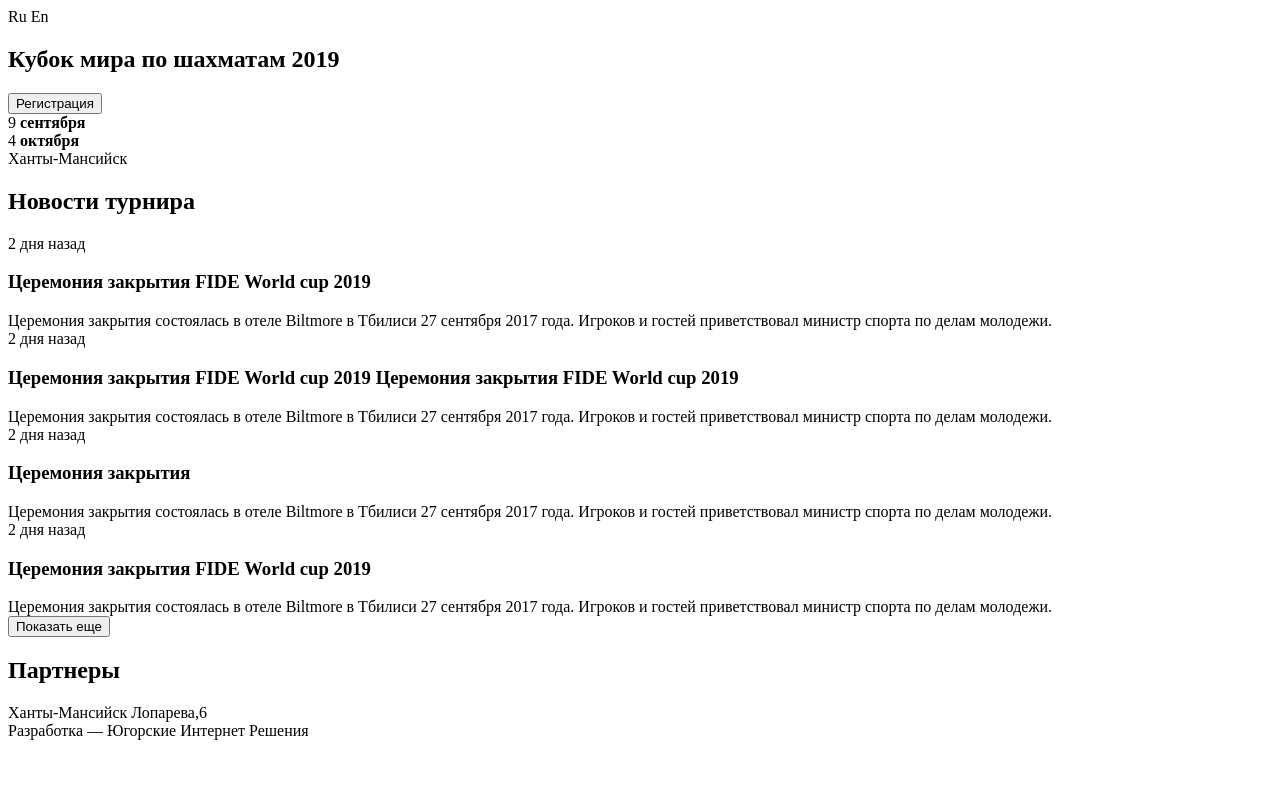
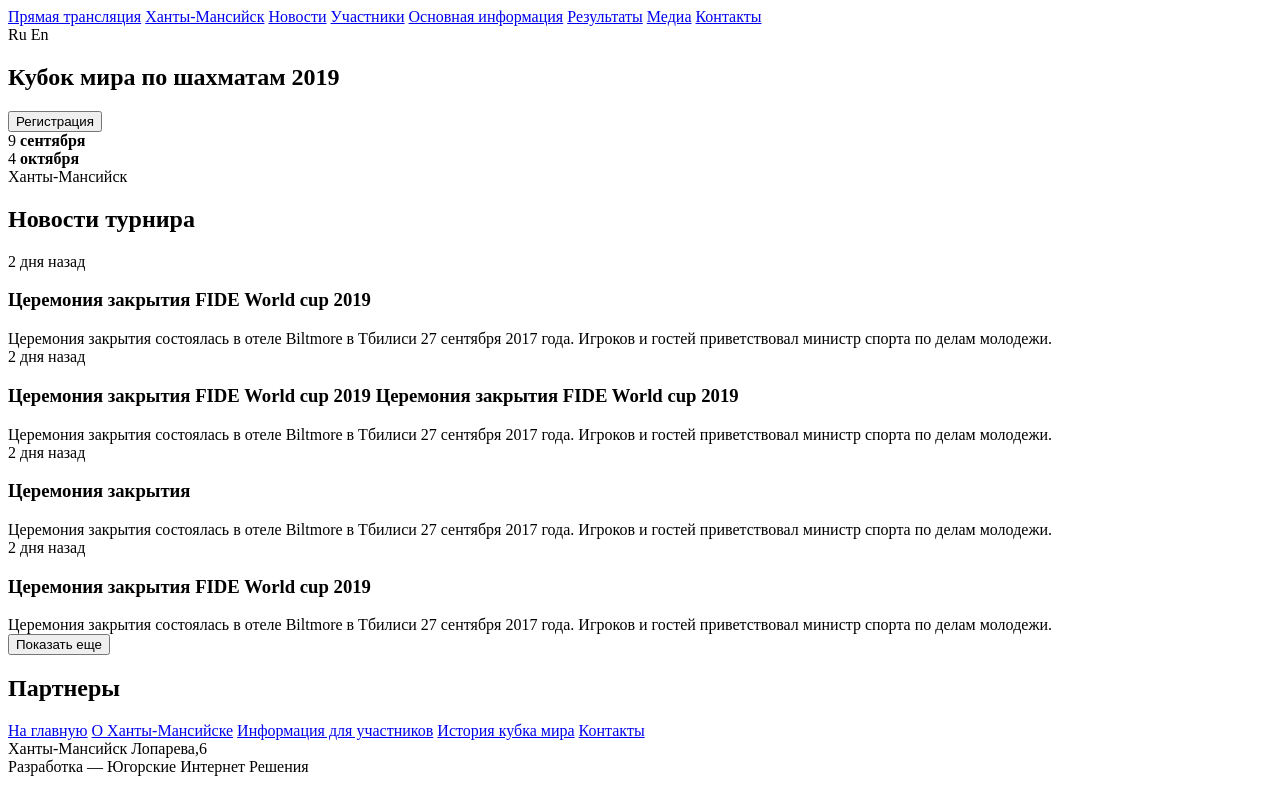
Before and after one commit to milak00/learning-project, a plain HTML site: page index.html in a window 1280 px wide. Drawn offline with Linux system fonts and the light colour scheme.

Commit message:
1.2 первый квартал (Залила пункты меню)

```diff
--- a/index.html
+++ b/index.html
@@ -16,14 +16,14 @@
             <a href="/" class="header__partner-logo"></a>
         </div>
         <nav class="header__menu">
-            <a href="/" class="link header__menu-item"></a>
-            <a href="/" class="link header__menu-item"></a>
-            <a href="/" class="link header__menu-item"></a>
-            <a href="/" class="link header__menu-item"></a>
-            <a href="/" class="link header__menu-item"></a>
-            <a href="/" class="link header__menu-item"></a>
-            <a href="/" class="link header__menu-item"></a>
-            <a href="/" class="link header__menu-item"></a>
+            <a href="/" class="link header__menu-item">Прямая трансляция</a>
+            <a href="/" class="link header__menu-item">Ханты-Мансийск</a>
+            <a href="/" class="link header__menu-item">Новости</a>
+            <a href="/" class="link header__menu-item">Участники</a>
+            <a href="/" class="link header__menu-item">Основная информация</a>
+            <a href="/" class="link header__menu-item">Результаты</a>
+            <a href="/" class="link header__menu-item">Медиа</a>
+            <a href="/" class="link header__menu-item">Контакты</a>
         </nav>
         <div class="header__languages">
             <a class="link header__language-item">Ru</a>
@@ -162,14 +162,11 @@
         </div>
         <div class="footer__column">
             <nav class="footer__menu">
-                <a href="/" class="link footer__menu-item"></a>
-                <a href="/" class="link footer__menu-item"></a>
-                <a href="/" class="link footer__menu-item"></a>
-                <a href="/" class="link footer__menu-item"></a>
-                <a href="/" class="link footer__menu-item"></a>
-                <a href="/" class="link footer__menu-item"></a>
-                <a href="/" class="link footer__menu-item"></a>
-                <a href="/" class="link footer__menu-item"></a>
+                <a href="/" class="link footer__menu-item">На главную</a>
+                <a href="/" class="link footer__menu-item">О Ханты-Мансийске</a>
+                <a href="/" class="link footer__menu-item">Информация для участников</a>
+                <a href="/" class="link footer__menu-item">История кубка мира</a>
+                <a href="/" class="link footer__menu-item">Контакты</a>
             </nav>
         </div>
         <div class="footer__column">
```
